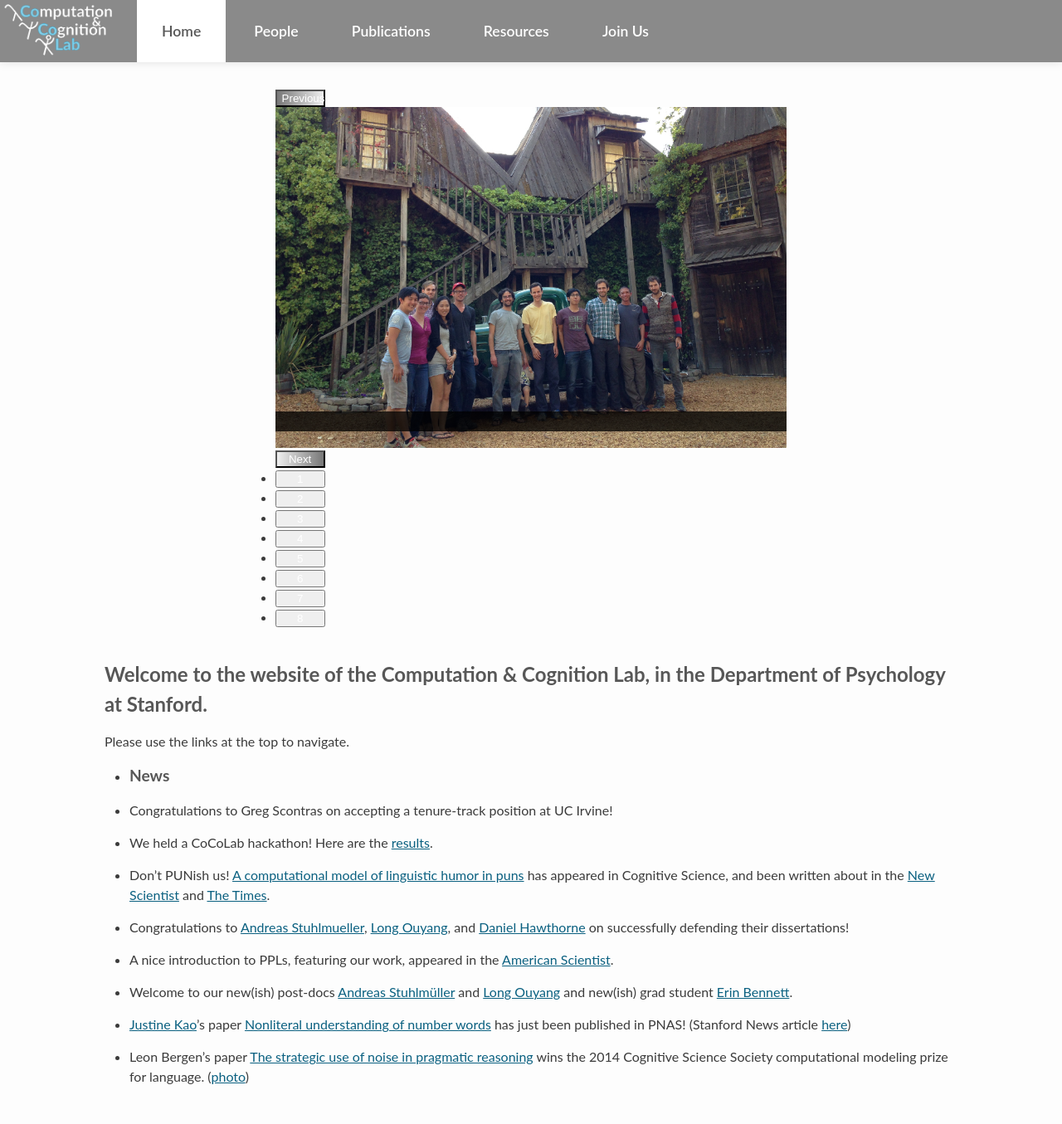
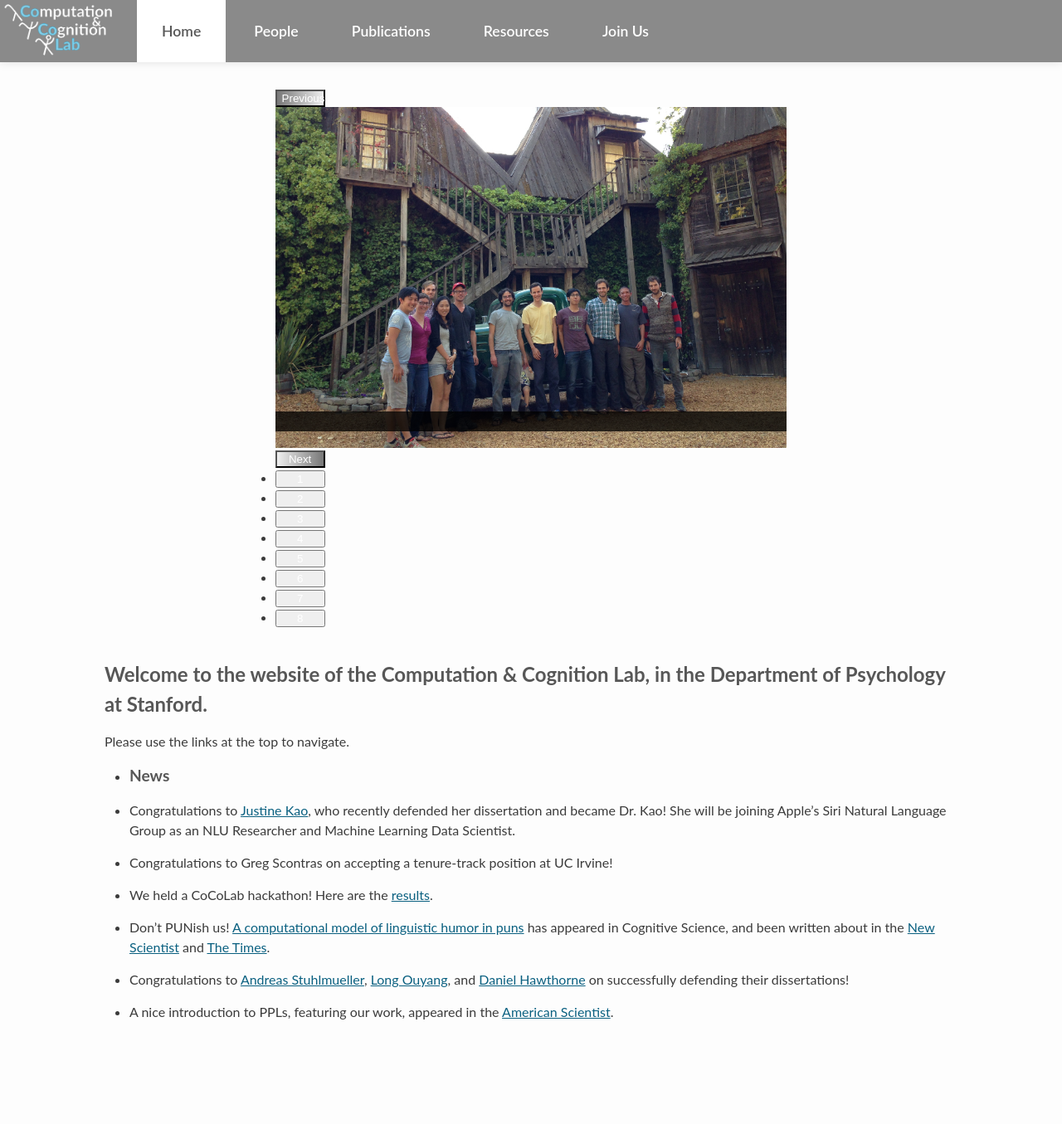
Before and after one commit to stanford-cocolab/cocolab.stanford.edu, a Jekyll site: the page built from 00-index.md, in a window 1280 px wide. Shown: the whole page at 83% size. Built offline with Jekyll 4.4.1, drawn with Linux system fonts in a browser that asks for light colours; nearby versions of some CDN libraries; Markdown is read by kramdown in place of the engine named in the settings; after the commit the page ends 1277 px from its top, so only the background shows below that.

Commit message:
Update cocolab news

```diff
--- a/00-index.md
+++ b/00-index.md
@@ -12,6 +12,8 @@ Please use the links at the top to navigate.
 *
 ### News
 
+* Congratulations to [Justine Kao]({{site.url}}{{site.baseurl}}/people.html#Justine Kao), who recently defended her dissertation and became Dr. Kao! She will be joining Apple's Siri Natural Language Group as an NLU Researcher and Machine Learning Data Scientist.
+
 * Congratulations to Greg Scontras on accepting a tenure-track position at UC Irvine!
 
 * We held a CoCoLab hackathon! Here are the [results]({{site.url}}{{site.baseurl}}/hackathon.html).
@@ -21,9 +23,3 @@ Please use the links at the top to navigate.
 * Congratulations to [Andreas Stuhlmueller]({{site.url}}{{site.baseurl}}/people.html#Andreas Stuhlmüller), [Long Ouyang]({{site.url}}{{site.baseurl}}/people.html#Long Ouyang), and [Daniel Hawthorne]({{site.url}}{{site.baseurl}}/people.html#Daniel Hawthorne) on successfully defending their dissertations!
 
 * A nice introduction to PPLs, featuring our work, appeared in the [American Scientist](http://www.americanscientist.org/libraries/documents/20158411291411312-2015-09Hayes.pdf).
-
-* Welcome to our new(ish) post-docs [Andreas Stuhlmüller]({{site.url}}{{site.baseurl}}/people.html#Andreas Stuhlmüller) and [Long Ouyang]({{site.url}}{{site.baseurl}}/people.html#Long Ouyang) and new(ish) grad student [Erin Bennett]({{site.url}}{{site.baseurl}}/people.html#Erin Bennett).
-
-* [Justine Kao]({{site.url}}{{site.baseurl}}/people.html#Justine Kao)'s paper [Nonliteral understanding of number words](//cocolab.stanford.edu/papers/PNAS-2014-KaoEtAl.pdf) has just been published in PNAS! (Stanford News article [here](//news.stanford.edu/news/2014/august/language-figurative-goodman-080614.html))
-
-* Leon Bergen's paper [The strategic use of noise in pragmatic reasoning](//web.mit.edu/bergen/www/papers/BergenGoodman2014.pdf) wins the 2014 Cognitive Science Society computational modeling prize for language. ([photo](https://cogsciconference.shutterfly.com/11))
```
